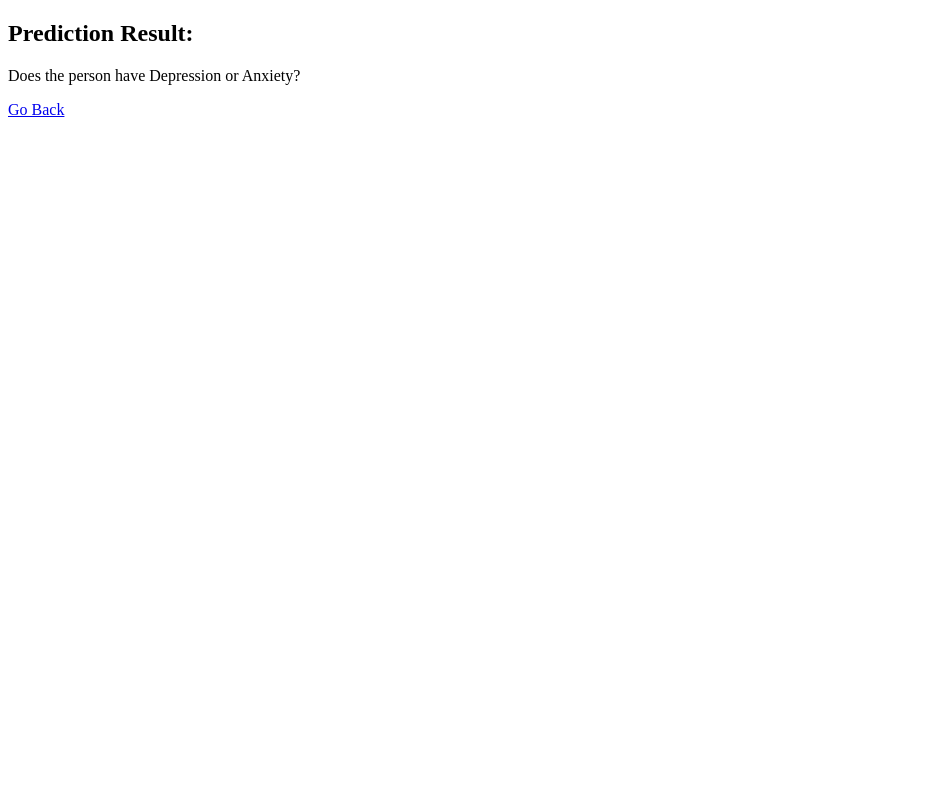
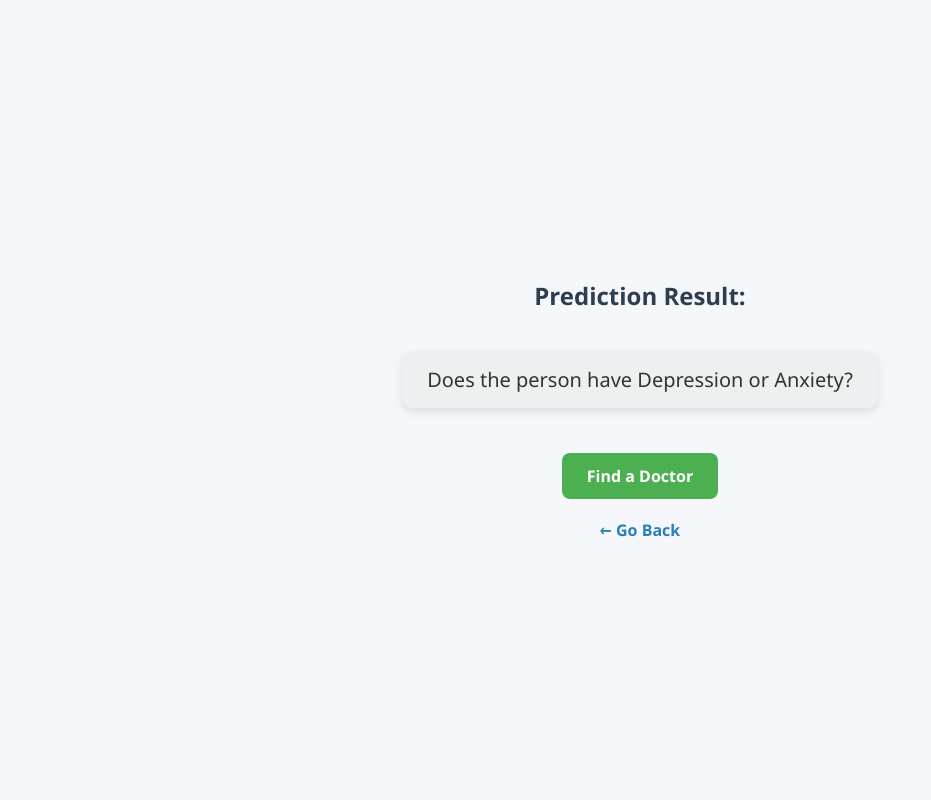
Before and after one commit to msharsh1/mental-health, a Flask app: page /predict in a window 1280 px wide. Shown: the whole page, without its empty margins (0-931 px from the left). Run offline with Flask 3, Linux system fonts and the light colour scheme.

Commit message:
updated app.py, predict, users.json

```diff
--- a/app.py
+++ b/app.py
@@ -111,6 +111,13 @@ def predict():
 
     return render_template('predict.html')
 
+
+from flask import send_from_directory
+@app.route('/findDoctors')
+def serve_find_doctors():
+    return send_from_directory('findDoctors', 'index.html')
+
+
 @app.route('/logout')
 def logout():
     session.pop('username', None)
--- a/templates/predict.html
+++ b/templates/predict.html
@@ -2,10 +2,76 @@
 <html>
 <head>
   <title>Prediction Result</title>
+  <style>
+    body {
+      font-family: 'Segoe UI', Tahoma, Geneva, Verdana, sans-serif;
+      background: #f5f7fa;
+      margin: 0;
+      padding: 0;
+      display: flex;
+      flex-direction: column;
+      align-items: center;
+      justify-content: center;
+      height: 100vh;
+      color: #333;
+    }
+
+    h2 {
+      color: #2c3e50;
+    }
+
+    p {
+      font-size: 20px;
+      background: #ecf0f1;
+      padding: 15px 25px;
+      border-radius: 10px;
+      box-shadow: 0 4px 10px rgba(0,0,0,0.1);
+    }
+
+    strong {
+      color: #e74c3c;
+    }
+
+    a.button {
+      margin-top: 25px;
+      padding: 12px 25px;
+      background-color: #4CAF50;
+      color: white;
+      text-decoration: none;
+      border-radius: 8px;
+      font-weight: bold;
+      transition: background-color 0.3s ease;
+    }
+
+    a.button:hover {
+      background-color: #45a049;
+    }
+
+    .back-link {
+      margin-top: 20px;
+    }
+
+    .back-link a {
+      text-decoration: none;
+      color: #2980b9;
+      font-weight: 600;
+    }
+
+    .back-link a:hover {
+      text-decoration: underline;
+    }
+  </style>
 </head>
 <body>
   <h2>Prediction Result:</h2>
   <p>Does the person have Depression or Anxiety? <strong>{{ result }}</strong></p>
-  <a href="/">Go Back</a>
+
+  <a href="https://find-doctors.onrender.com/" target="_blank" class="button">
+    Find a Doctor
+  </a>
+
+  <div class="back-link">
+    <a href="/">← Go Back</a>
+  </div>
 </body>
 </html>
--- a/users.json
+++ b/users.json
@@ -1,3 +1,4 @@
 {
-    "123": "123"
+    "123": "123",
+    "Harsh Mahale": "1"
 }
```
